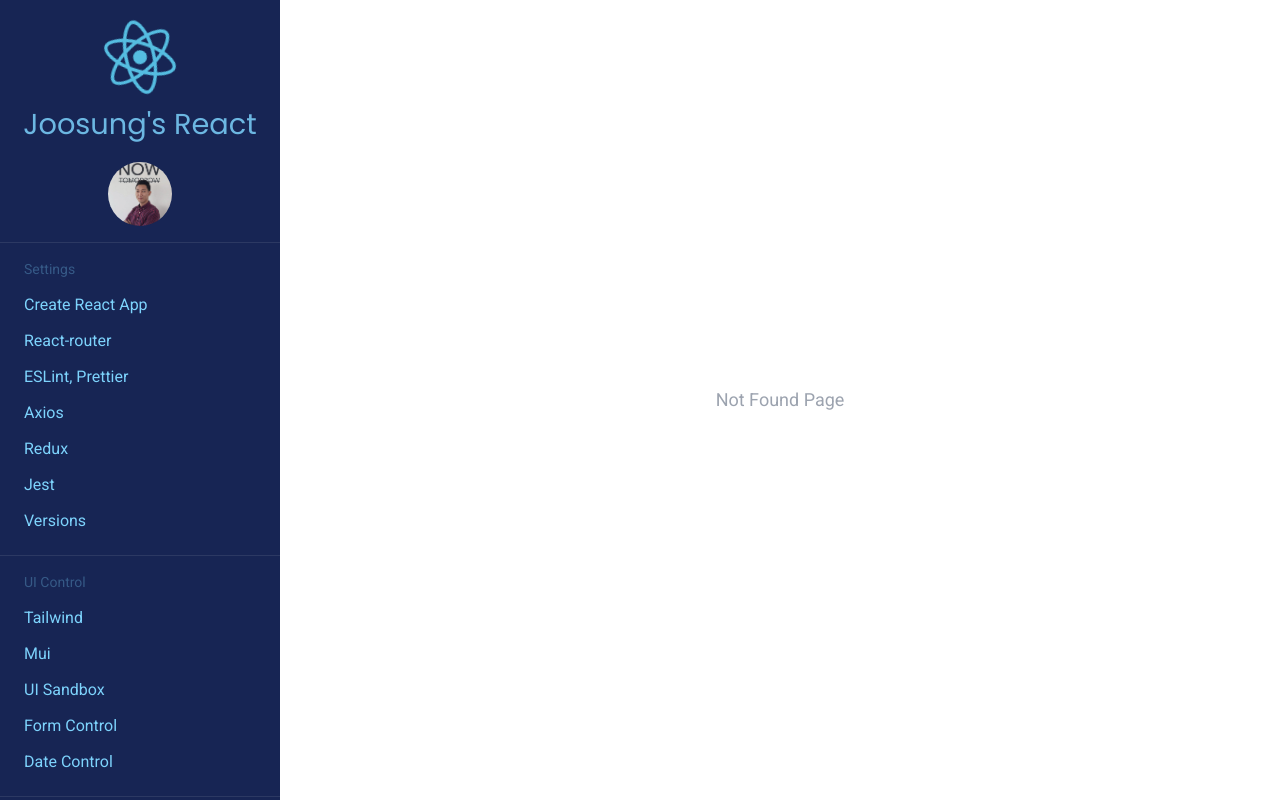
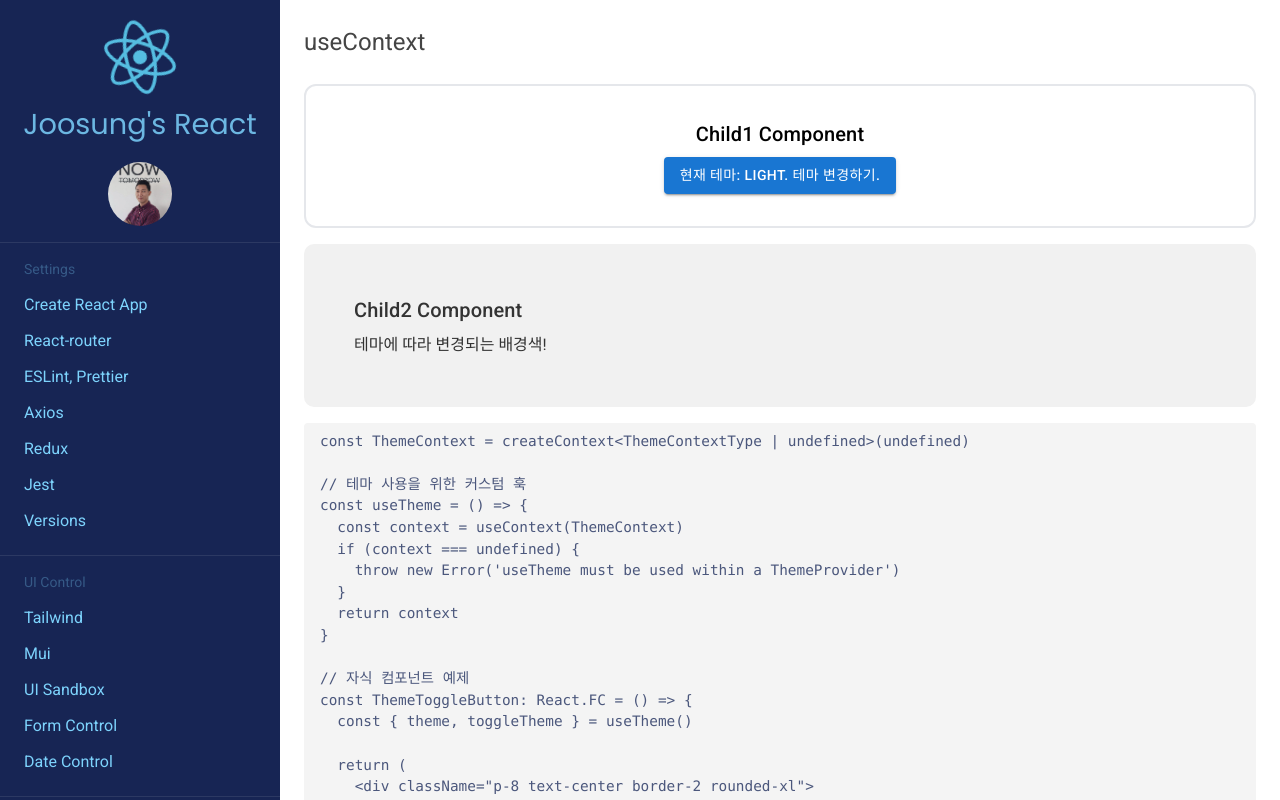
Before and after one commit to joosung21/react-docs, a React (Create React App) app: page /use-context in a window 1280 px wide. Built offline with nearby package versions, Linux system fonts and the light colour scheme.

Commit message:
useContext 추가

```diff
--- /dev/null
+++ b/src/pages/UseContext.tsx
@@ -0,0 +1,125 @@
+import React, { createContext, useContext, useState, ReactNode } from 'react'
+import Button from '@mui/material/Button'
+import { Typography } from '@mui/material'
+
+// 테마 타입 정의
+type Theme = 'light' | 'dark'
+
+// 테마 컨텍스트를 위한 인터페이스 정의
+interface ThemeContextType {
+  theme: Theme
+  toggleTheme: () => void
+}
+
+// 테마 컨텍스트 생성
+const ThemeContext = createContext<ThemeContextType | undefined>(undefined)
+
+interface ThemeProviderProps {
+  children: ReactNode // children prop의 타입을 ReactNode로 명시
+}
+
+// 테마 제공자 컴포넌트
+const ThemeProvider: React.FC<ThemeProviderProps> = ({ children }) => {
+  const [theme, setTheme] = useState<Theme>('light')
+
+  // 테마 토글 함수
+  const toggleTheme = () => {
+    setTheme(theme === 'light' ? 'dark' : 'light')
+  }
+
+  return <ThemeContext.Provider value={{ theme, toggleTheme }}>{children}</ThemeContext.Provider>
+}
+
+// 테마 사용을 위한 커스텀 훅
+const useTheme = () => {
+  const context = useContext(ThemeContext)
+  if (context === undefined) {
+    throw new Error('useTheme must be used within a ThemeProvider')
+  }
+  return context
+}
+
+// 자식 컴포넌트 예제
+const ThemeToggleButton: React.FC = () => {
+  const { theme, toggleTheme } = useTheme()
+
+  return (
+    <div className="p-8 text-center border-2 rounded-xl">
+      <Typography variant="h6" gutterBottom>
+        Child1 Component
+      </Typography>
+      <Button variant="contained" onClick={toggleTheme}>
+        현재 테마: {theme}. 테마 변경하기.
+      </Button>
+    </div>
+  )
+}
+
+// 테마에 따라 배경색이 변경되는 컴포넌트
+const ThemedBackground: React.FC = () => {
+  const { theme } = useTheme()
+
+  // 배경색을 설정하기 위한 스타일 객체
+  const backgroundStyle = {
+    backgroundColor: theme === 'light' ? '#f1f1f1' : '#333',
+    color: theme === 'light' ? '#333' : '#f1f1f1',
+    padding: '50px',
+    borderRadius: '10px',
+    margin: '16px 0',
+  }
+
+  return (
+    <div style={backgroundStyle}>
+      <Typography variant="h6" gutterBottom>
+        Child2 Component
+      </Typography>
+      테마에 따라 변경되는 배경색!
+    </div>
+  )
+}
+
+// 앱 컴포넌트
+const UseContext: React.FC = () => {
+  return (
+    <ThemeProvider>
+      <div className="limit-width">
+        <div className="page-title">useContext</div>
+        <ThemeToggleButton />
+        <ThemedBackground />
+
+        <div className="code">
+          <pre>
+            {`const ThemeContext = createContext<ThemeContextType | undefined>(undefined)
+
+// 테마 사용을 위한 커스텀 훅
+const useTheme = () => {
+  const context = useContext(ThemeContext)
+  if (context === undefined) {
+    throw new Error('useTheme must be used within a ThemeProvider')
+  }
+  return context
+}
+
+// 자식 컴포넌트 예제
+const ThemeToggleButton: React.FC = () => {
+  const { theme, toggleTheme } = useTheme()
+
+  return (
+    <div className="p-8 text-center border-2 rounded-xl">
+      <Typography variant="h6" gutterBottom>
+        Child1 Component
+      </Typography>
+      <Button variant="contained" onClick={toggleTheme}>
+        현재 테마: {theme}. 테마 변경하기.
+      </Button>
+    </div>
+  )
+}`}
+          </pre>
+        </div>
+      </div>
+    </ThemeProvider>
+  )
+}
+
+export default UseContext
--- a/src/pages/UseMemo.tsx
+++ b/src/pages/UseMemo.tsx
@@ -58,7 +58,7 @@
       </div>
 
       <div className="code">
-        <pre>
+        <pre style={{ whiteSpace: 'pre-wrap' }}>
           {`Factorial이란 양의 정수 n에 대해 1부터 n까지 모든 정수를 곱한 것을 말합니다. n의 factorial은 n!로 나타내며, 다음과 같이 정의됩니다.
 
 n! = n × (n-1) × (n-2) × ... × 3 × 2 × 1
--- a/src/router/AppRouter.tsx
+++ b/src/router/AppRouter.tsx
@@ -19,6 +19,7 @@
 import UseCallback from 'pages/UseCallback'
 import UseMemo from 'pages/UseMemo'
 import UseRef from 'pages/UseRef'
+import UseContext from 'pages/UseContext'
 
 const AppRouter = () => {
   return (
@@ -44,6 +45,7 @@
           <Route path="/use-callback" element={<UseCallback />} />
           <Route path="/use-memo" element={<UseMemo />} />
           <Route path="/use-ref" element={<UseRef />} />
+          <Route path="/use-context" element={<UseContext />} />
           <Route path="/todo" element={<Todo />} />
           <Route path="*" element={<NotFound />} />
         </Routes>
```
